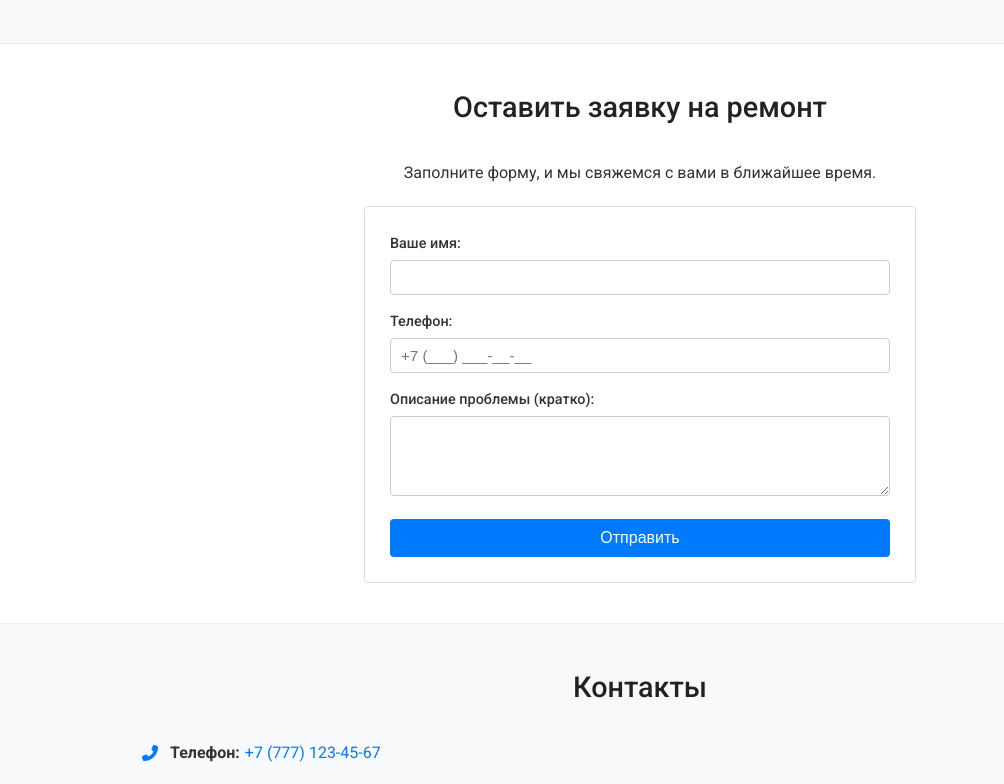
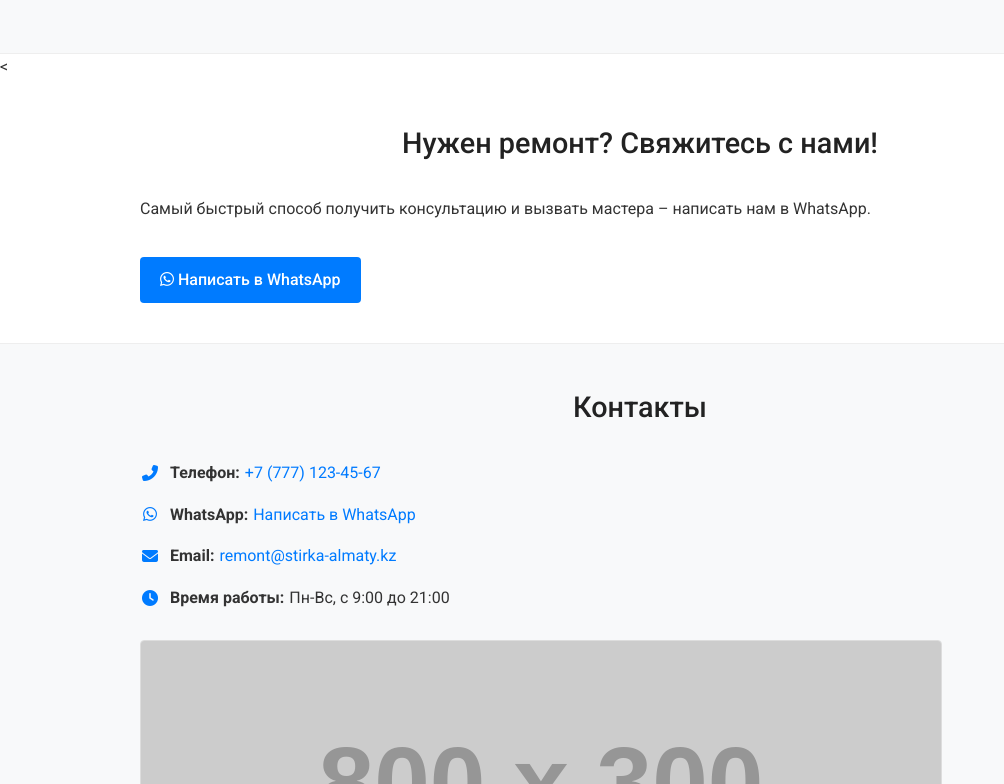
Before and after one commit to pontipilat22/stiralki, a plain HTML site: page index.html in a window 1280 px wide. Shown: the part 2016-2800 px from the top of the page, without its empty margins (0-1004 px from the left). Drawn offline with Linux system fonts and the light colour scheme; placeholder pictures from the web are drawn by us.

Commit message:
Update index.html

```diff
--- a/index.html
+++ b/index.html
@@ -31,7 +31,7 @@
                 <a href="#benefits">Почему мы</a>
                 <a href="#contact">Контакты</a>
             </nav>
-            <a href="tel:+77771234567" class="header-phone"><i class="fas fa-phone"></i> +7 (777) 123-45-67</a>
+            <a href="https://wa.me/7777326696?text=Здравствуйте!%20Хочу%20вызвать%20мастера%20для%20ремонта%20стиральной%20машины." target="_blank" class="cta-button">Написать в WhatsApp</a>
         </div>
     </header>
 
@@ -117,28 +117,15 @@
         </div>
     </section>
 
-    <section id="contact-form-section" class="content-section">
-        <div class="container">
-            <h2>Оставить заявку на ремонт</h2>
-            <p>Заполните форму, и мы свяжемся с вами в ближайшее время.</p>
-            <form id="repair-form">
-                <div class="form-group">
-                    <label for="name">Ваше имя:</label>
-                    <input type="text" id="name" name="name" required>
-                </div>
-                <div class="form-group">
-                    <label for="phone">Телефон:</label>
-                    <input type="tel" id="phone" name="phone" placeholder="+7 (___) ___-__-__" required>
-                </div>
-                <div class="form-group">
-                    <label for="problem">Описание проблемы (кратко):</label>
-                    <textarea id="problem" name="problem" rows="3"></textarea>
-                </div>
-                <button type="submit" class="cta-button">Отправить</button>
-            </form>
-            <p id="form-message" style="display:none; margin-top: 15px; text-align:center;"></p>
-        </div>
-    </section>
+    <<section id="call-to-action-whatsapp" class="content-section"> <!-- Изменил id и, возможно, заголовок -->
+    <div class="container">
+        <h2>Нужен ремонт? Свяжитесь с нами!</h2>
+        <p>Самый быстрый способ получить консультацию и вызвать мастера – написать нам в WhatsApp.</p>
+        <a href="https://wa.me/77771234567?text=Здравствуйте!%20Интересует%20ремонт%20стиральной%20машины." target="_blank" class="cta-button" style="margin-top: 20px;">
+            <i class="fab fa-whatsapp"></i> Написать в WhatsApp
+        </a>
+    </div>
+</section>
 
     <section id="contact" class="content-section bg-light">
         <div class="container">
```
